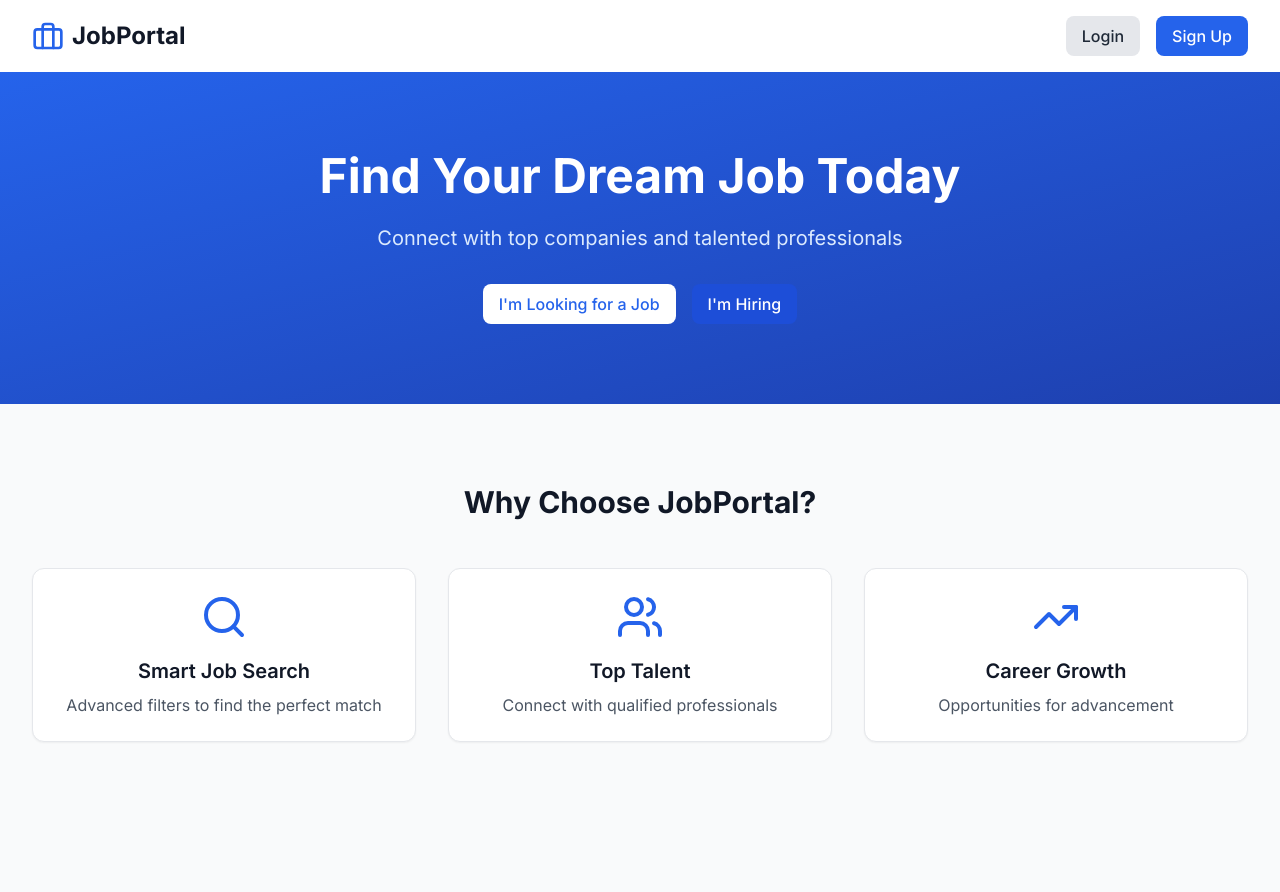
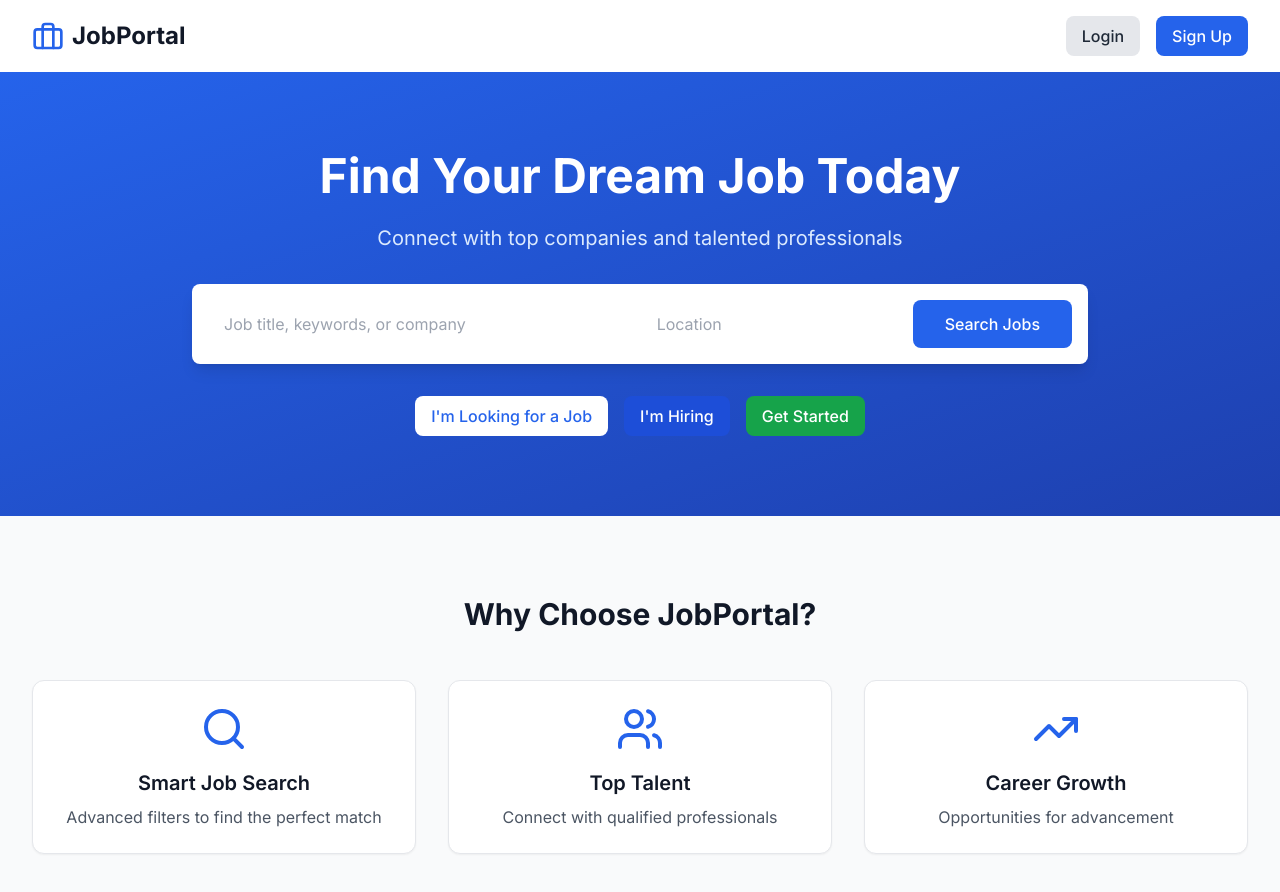
Before and after one commit to buladia9-hash/jobgshock, a Next.js app: page / in a window 1280 px wide. Shown: the top 892 px of the page. Before the commit the page ends 822 px from the top, so only its background shows below. Built offline with nearby package versions, Linux system fonts and the light colour scheme.

Commit message:
Add search jobs and get started button to home page

```diff
--- a/app/page.tsx
+++ b/app/page.tsx
@@ -19,12 +19,26 @@ export default function Home() {
       </nav>
 
       <section className="bg-gradient-to-br from-primary-600 to-primary-800 text-white py-20">
-        <div className="max-w-7xl mx-auto px-4 sm:px-6 lg:px-8 text-center">
-          <h1 className="text-5xl font-bold mb-6">Find Your Dream Job Today</h1>
-          <p className="text-xl mb-8 text-primary-100">Connect with top companies and talented professionals</p>
+        <div className="max-w-7xl mx-auto px-4 sm:px-6 lg:px-8">
+          <div className="text-center mb-8">
+            <h1 className="text-5xl font-bold mb-6">Find Your Dream Job Today</h1>
+            <p className="text-xl mb-8 text-primary-100">Connect with top companies and talented professionals</p>
+          </div>
+
+          <div className="max-w-4xl mx-auto mb-8">
+            <div className="bg-white rounded-lg p-4 shadow-lg">
+              <div className="flex gap-4">
+                <input type="text" placeholder="Job title, keywords, or company" className="flex-1 px-4 py-3 rounded-lg border-0 focus:ring-2 focus:ring-primary-500 outline-none text-gray-900" />
+                <input type="text" placeholder="Location" className="w-64 px-4 py-3 rounded-lg border-0 focus:ring-2 focus:ring-primary-500 outline-none text-gray-900" />
+                <button className="btn bg-primary-600 text-white hover:bg-primary-700 px-8 whitespace-nowrap">Search Jobs</button>
+              </div>
+            </div>
+          </div>
+
           <div className="flex gap-4 justify-center">
             <Link href="/register?role=employee" className="btn bg-white text-primary-600 hover:bg-gray-100">I'm Looking for a Job</Link>
             <Link href="/register?role=recruiter" className="btn bg-primary-700 hover:bg-primary-800">I'm Hiring</Link>
+            <Link href="/register" className="btn bg-secondary-600 text-white hover:bg-secondary-700">Get Started</Link>
           </div>
         </div>
       </section>
```
